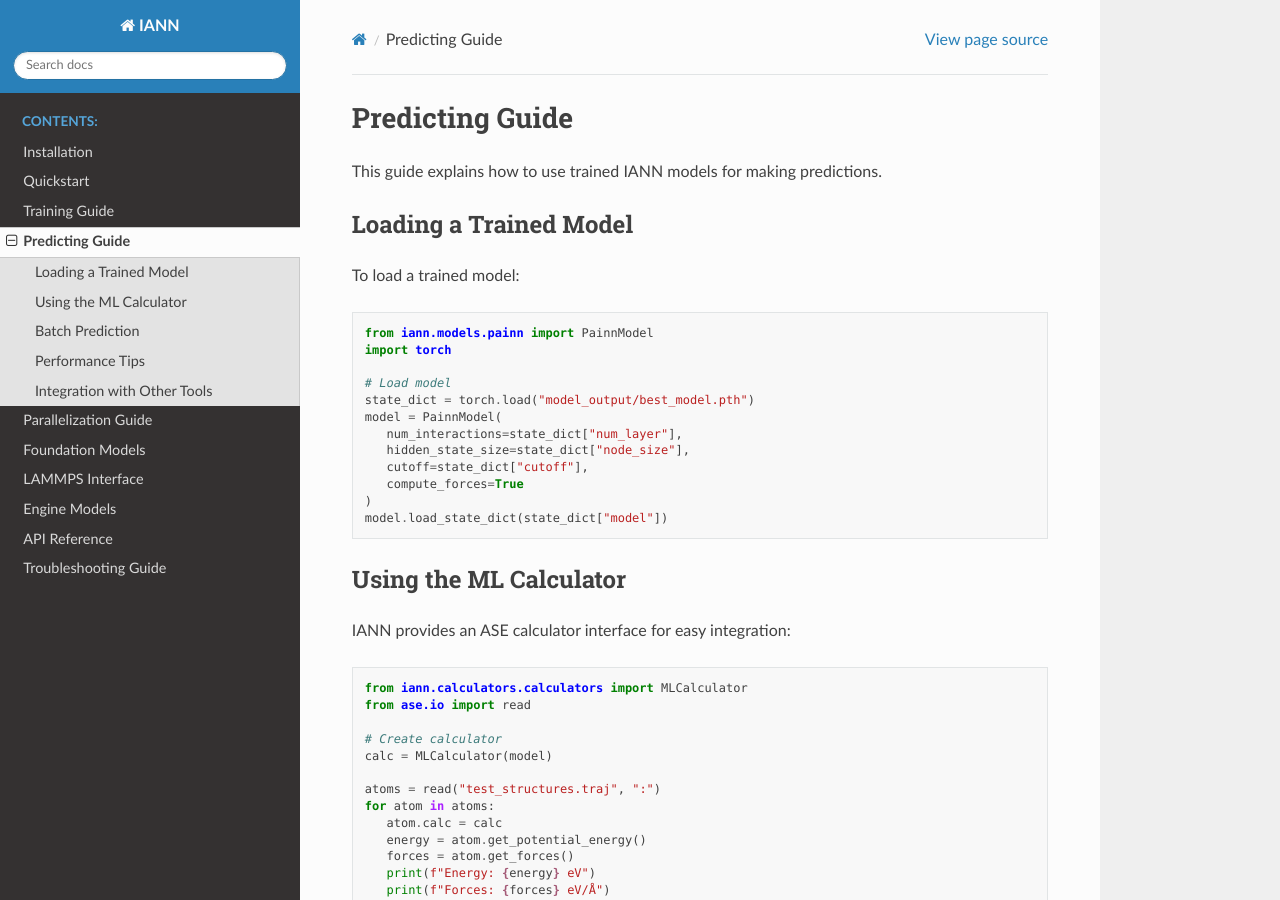
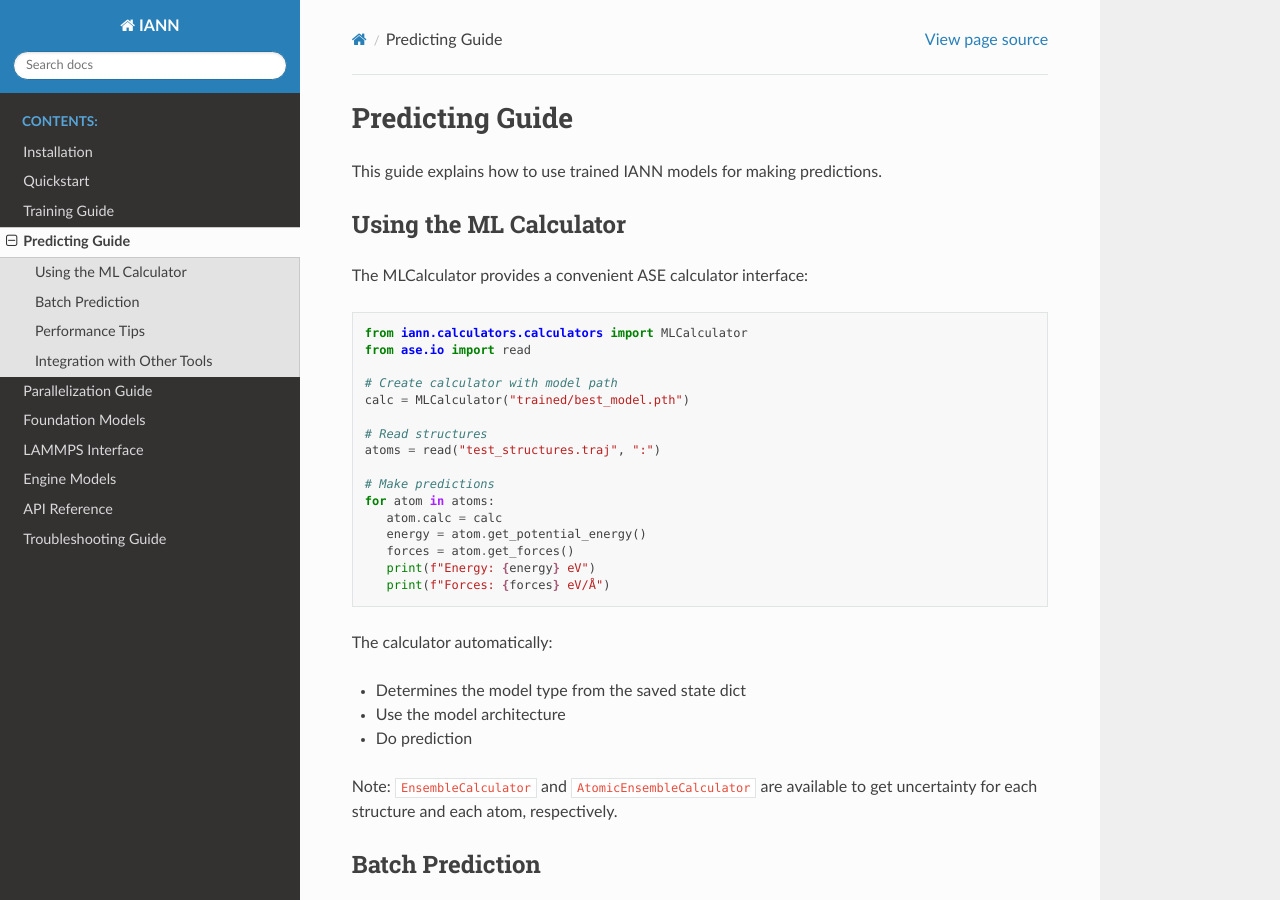
Before and after one commit to changzhiai/IANN, a Sphinx documentation site: the page built from docs/source/prediction.rst, in a window 1280 px wide and 900 px high. Built offline with Sphinx 7.4.7 and the Read the Docs theme 3.1.0, drawn with Linux system fonts in a browser that asks for light colours.

Commit message:
Update calculators

```diff
--- a/docs/source/prediction.rst
+++ b/docs/source/prediction.rst
@@ -3,46 +3,36 @@ Predicting Guide
 
 This guide explains how to use trained IANN models for making predictions.
 
-Loading a Trained Model
---------------------
-
-To load a trained model:
-
-.. code-block:: python
-
-   from iann.models.painn import PainnModel
-   import torch
-
-   # Load model
-   state_dict = torch.load("model_output/best_model.pth")
-   model = PainnModel(
-      num_interactions=state_dict["num_layer"],
-      hidden_state_size=state_dict["node_size"],
-      cutoff=state_dict["cutoff"],
-      compute_forces=True
-   )
-   model.load_state_dict(state_dict["model"])
 
 Using the ML Calculator
 --------------------
 
-IANN provides an ASE calculator interface for easy integration:
+The MLCalculator provides a convenient ASE calculator interface:
 
 .. code-block:: python
 
    from iann.calculators.calculators import MLCalculator
    from ase.io import read
 
-   # Create calculator
-   calc = MLCalculator(model)
+   # Create calculator with model path
+   calc = MLCalculator("trained/best_model.pth")
 
+   # Read structures
    atoms = read("test_structures.traj", ":")
+
+   # Make predictions
    for atom in atoms:
       atom.calc = calc
       energy = atom.get_potential_energy()
       forces = atom.get_forces()
       print(f"Energy: {energy} eV")
       print(f"Forces: {forces} eV/Å")
+
+The calculator automatically:
+
+* Determines the model type from the saved state dict
+* Use the model architecture
+* Do prediction
 
 Note: ``EnsembleCalculator`` and ``AtomicEnsembleCalculator`` are available to get uncertainty for each structure and each atom, respectively.
 
```
Also changed, not shown: README.md (+7 -19 lines), 1 other file.
